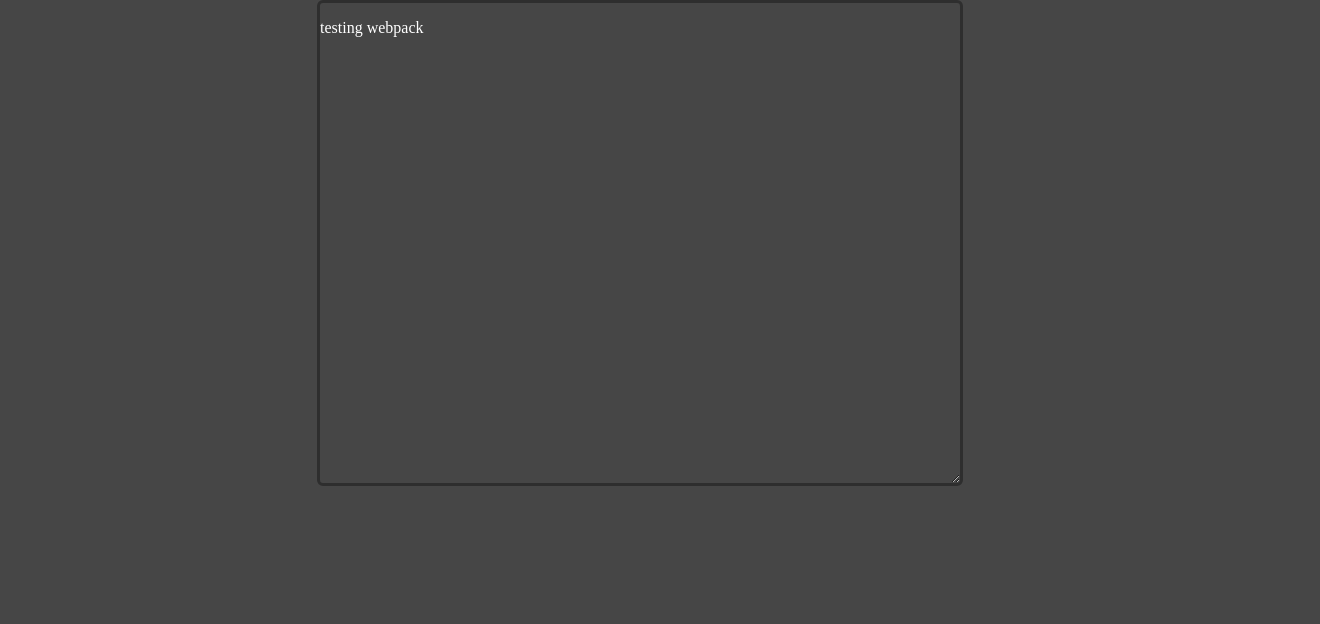
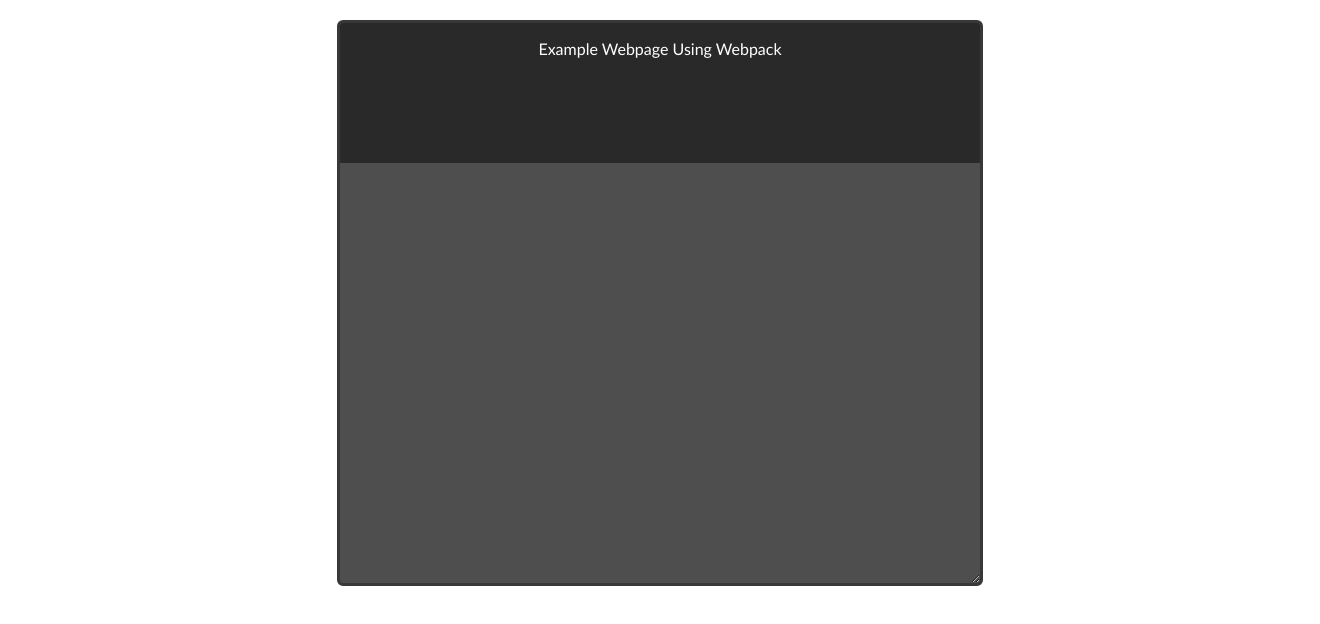
Before and after one commit to sebiprograms/webpack-practice, a website built with webpack: page src/index.html in a window 1280 px wide. Shown: the whole page, 1320 px wide, since content can reach past the window. Built offline with nearby package versions, Linux system fonts and the light colour scheme.

Commit message:
Update: display grid organizes div contents
div items now are organized with grid the menu
will have buttons allowing a change between
pages using js, and below in display will be the pages
contents.

```diff
--- a/src/index.js
+++ b/src/index.js
@@ -1,8 +1,16 @@
 import "./styles.css";
 
 const div = document.createElement('div')
+const menu = document.createElement('div')
+const display = document.createElement('div')
 const text = document.createElement('p')
-text.textContent = "testing webpack"
+text.textContent = "Example Webpage Using Webpack"
 div.classList.add("showcase")
-div.appendChild(text)
+menu.classList.add("menu")
+display.classList.add("display")
+
+
+div.appendChild(menu)
+menu.appendChild(text)
+div.appendChild(display)
 document.body.appendChild(div)
--- a/src/styles.css
+++ b/src/styles.css
@@ -1,19 +1,36 @@
+
 body {
-    background-color: #464646;
+    background-color: #ffffff;
     color: rgb(255, 255, 255);
+    font-family:'Gill Sans', 'Gill Sans MT', Calibri, 'Trebuchet MS', sans-serif;
     margin: 0px;
+    padding: 20px;
     height: 100vh;
     width: 100vw;
 }
 
 .showcase {
+    display: grid;
+    grid-template-rows: repeat(4, 1fr);
+    text-align: center;
     border-style: solid;
-    border-color: #2e2e2e;
+    background-color: #4e4e4e;
+    border-color: #383838;
     border-radius: 6px;
     width: 50%;
     min-width: 350px;
     resize: horizontal;
     overflow: auto;
-    height: 60%;
+    height: 70%;
     justify-self: center;
 }
+
+.menu {
+    grid-area: 1 / 1 / 2 / 2;
+    background-color: #292929;
+}
+
+.display {
+    grid-area: 2 / 1 / 5 / 2;
+
+}
```
